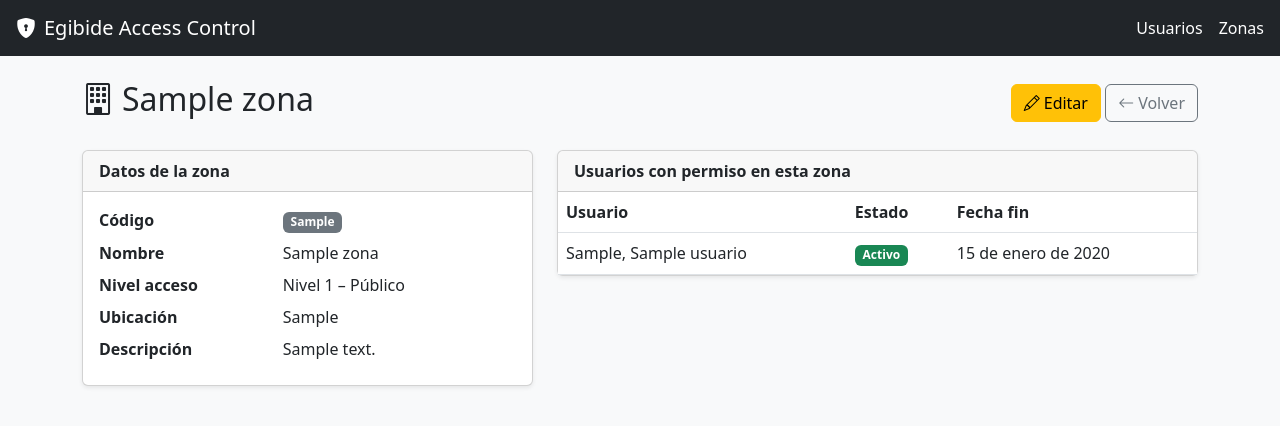
After one commit to chejsidi/DjangoProyecto, a Django app: page /zonas/1/ in a window 1280 px wide. The commit adds this page. Shown: the top 426 px of the page. Run offline with Django 5.2, Linux system fonts and the light colour scheme; tables that the repository leaves empty hold one stand-in row (values such as "Sample post").

Commit message:
Feat: CRUD de Zonas con templates y navegación

```diff
--- a/control_accesos/templates/control_accesos/base.html
+++ b/control_accesos/templates/control_accesos/base.html
@@ -17,6 +17,7 @@
         </a>
         <div class="d-flex gap-3">
             <a href="{% url 'control_accesos:usuario_lista' %}" class="nav-link text-white">Usuarios</a>
+            <a href="{% url 'control_accesos:zona_lista' %}" class="nav-link text-white">Zonas</a>
         </div>
     </nav>
 
--- /dev/null
+++ b/control_accesos/templates/control_accesos/zona_detalle.html
@@ -0,0 +1,60 @@
+{% extends 'control_accesos/base.html' %}
+{% block title %}Zona: {{ zona }}{% endblock %}
+{% block content %}
+
+<div class="d-flex justify-content-between align-items-center mb-4">
+    <h2><i class="bi bi-building me-2"></i>{{ zona.nombre }}</h2>
+    <div>
+        <a href="{% url 'control_accesos:zona_editar' zona.pk %}" class="btn btn-warning"><i class="bi bi-pencil me-1"></i>Editar</a>
+        <a href="{% url 'control_accesos:zona_lista' %}" class="btn btn-outline-secondary"><i class="bi bi-arrow-left me-1"></i>Volver</a>
+    </div>
+</div>
+
+<div class="row">
+    <div class="col-md-5">
+        <div class="card shadow-sm mb-4">
+            <div class="card-header"><strong>Datos de la zona</strong></div>
+            <div class="card-body">
+                <dl class="row mb-0">
+                    <dt class="col-sm-5">Código</dt>
+                    <dd class="col-sm-7"><span class="badge bg-secondary">{{ zona.codigo }}</span></dd>
+                    <dt class="col-sm-5">Nombre</dt>
+                    <dd class="col-sm-7">{{ zona.nombre }}</dd>
+                    <dt class="col-sm-5">Nivel acceso</dt>
+                    <dd class="col-sm-7">{{ zona.get_nivel_acceso_display }}</dd>
+                    <dt class="col-sm-5">Ubicación</dt>
+                    <dd class="col-sm-7">{{ zona.ubicacion|default:"—" }}</dd>
+                    <dt class="col-sm-5">Descripción</dt>
+                    <dd class="col-sm-7">{{ zona.descripcion|default:"—" }}</dd>
+                </dl>
+            </div>
+        </div>
+    </div>
+    <div class="col-md-7">
+        <div class="card shadow-sm">
+            <div class="card-header"><strong>Usuarios con permiso en esta zona</strong></div>
+            <div class="card-body p-0">
+                <table class="table mb-0">
+                    <thead><tr><th>Usuario</th><th>Estado</th><th>Fecha fin</th></tr></thead>
+                    <tbody>
+                        {% for p in zona.permisos.all %}
+                        <tr>
+                            <td>{{ p.usuario }}</td>
+                            <td>
+                                {% if p.estado == 'activo' %}<span class="badge bg-success">Activo</span>
+                                {% elif p.estado == 'caducado' %}<span class="badge bg-warning text-dark">Caducado</span>
+                                {% else %}<span class="badge bg-secondary">Revocado</span>{% endif %}
+                            </td>
+                            <td>{{ p.fecha_fin|default:"Sin límite" }}</td>
+                        </tr>
+                        {% empty %}
+                        <tr><td colspan="3" class="text-muted text-center py-2">Sin permisos asignados.</td></tr>
+                        {% endfor %}
+                    </tbody>
+                </table>
+            </div>
+        </div>
+    </div>
+</div>
+
+{% endblock %}
--- a/control_accesos/urls.py
+++ b/control_accesos/urls.py
@@ -13,4 +13,9 @@ urlpatterns = [
     path(
         "usuarios/<int:pk>/eliminar/", views.usuario_eliminar, name="usuario_eliminar"
     ),
+    path('zonas/',                   views.zona_lista,    name='zona_lista'),
+    path('zonas/nueva/',             views.zona_crear,    name='zona_crear'),
+    path('zonas/<int:pk>/',          views.zona_detalle,  name='zona_detalle'),
+    path('zonas/<int:pk>/editar/',   views.zona_editar,   name='zona_editar'),
+    path('zonas/<int:pk>/eliminar/', views.zona_eliminar, name='zona_eliminar'),
 ]
--- a/control_accesos/views.py
+++ b/control_accesos/views.py
@@ -2,7 +2,8 @@ from django.shortcuts import render, get_object_or_404, redirect
 from django.contrib import messages
 from .models import Usuario
 from .forms import UsuarioForm
-
+from .models import Zona
+from .forms  import ZonaForm
 
 def panel(request):
     return render(request, "control_accesos/panel.html")
@@ -63,3 +64,44 @@ def usuario_eliminar(request, pk):
     return render(
         request, "control_accesos/usuario_confirmar_eliminar.html", {"usuario": usuario}
     )
+
+# --- Zonas ---
+
+def zona_lista(request):
+    zonas = Zona.objects.all()
+    return render(request, 'control_accesos/zona_lista.html', {'zonas': zonas})
+
+def zona_detalle(request, pk):
+    zona = get_object_or_404(Zona, pk=pk)
+    return render(request, 'control_accesos/zona_detalle.html', {'zona': zona})
+
+def zona_crear(request):
+    if request.method == 'POST':
+        form = ZonaForm(request.POST)
+        if form.is_valid():
+            form.save()
+            messages.success(request, 'Zona creada correctamente.')
+            return redirect('control_accesos:zona_lista')
+    else:
+        form = ZonaForm()
+    return render(request, 'control_accesos/zona_form.html', {'form': form, 'titulo': 'Nueva zona'})
+
+def zona_editar(request, pk):
+    zona = get_object_or_404(Zona, pk=pk)
+    if request.method == 'POST':
+        form = ZonaForm(request.POST, instance=zona)
+        if form.is_valid():
+            form.save()
+            messages.success(request, 'Zona actualizada correctamente.')
+            return redirect('control_accesos:zona_lista')
+    else:
+        form = ZonaForm(instance=zona)
+    return render(request, 'control_accesos/zona_form.html', {'form': form, 'titulo': 'Editar zona'})
+
+def zona_eliminar(request, pk):
+    zona = get_object_or_404(Zona, pk=pk)
+    if request.method == 'POST':
+        zona.delete()
+        messages.success(request, 'Zona eliminada.')
+        return redirect('control_accesos:zona_lista')
+    return render(request, 'control_accesos/zona_confirmar_eliminar.html', {'zona': zona})
```
Also changed, not shown: control_accesos/forms.py (+14 -1 lines), control_accesos/templates/control_accesos/panel.html (+22 -10 lines), control_accesos/templates/control_accesos/zona_confirmar_eliminar.html (added, +24 -0 lines), control_accesos/templates/control_accesos/zona_form.html (added, +29 -0 lines), control_accesos/templates/control_accesos/zona_lista.html (added, +41 -0 lines).
